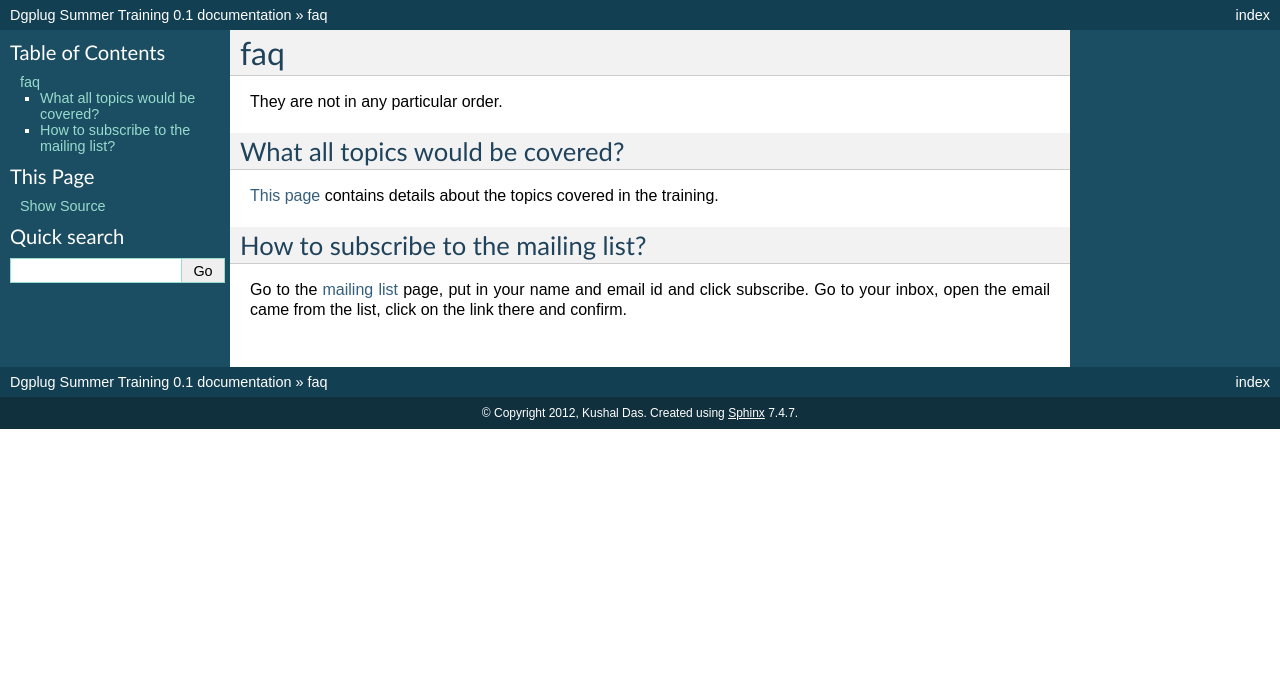
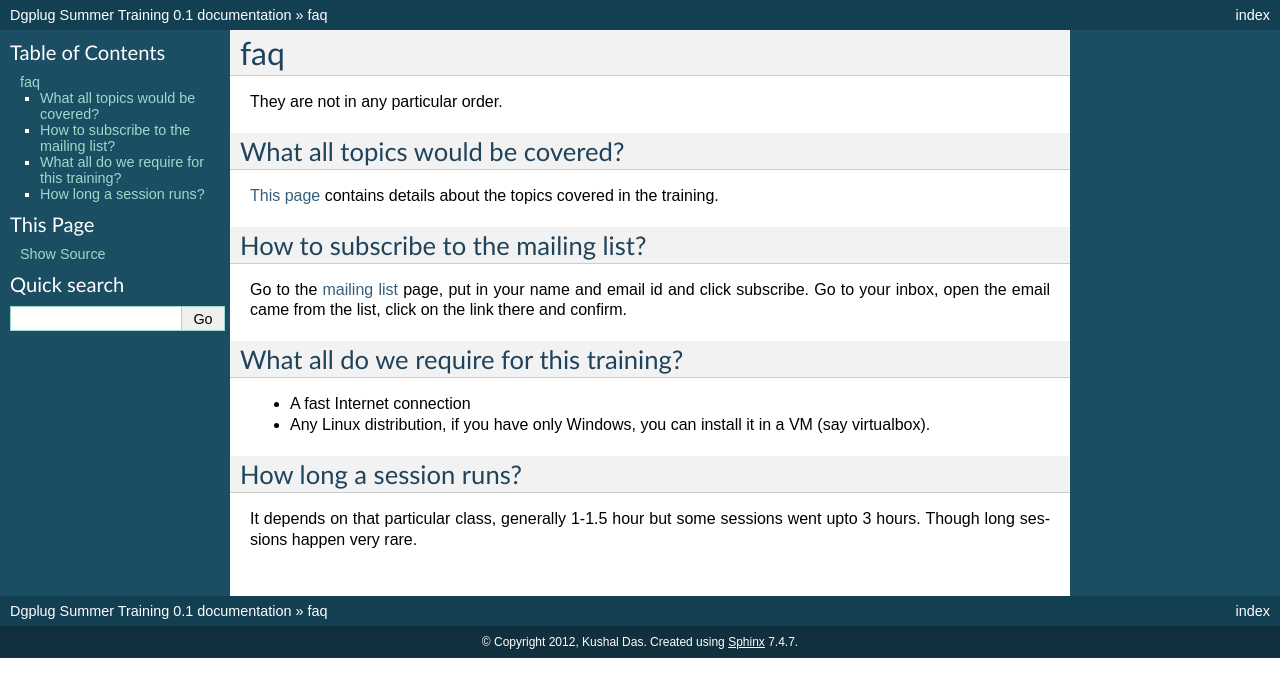
Before and after one commit to kushaldas/summertraining, a Sphinx documentation site: the page built from docs/faq.rst, in a window 1280 px wide. Shown: the top 697 px of the page. Built offline with Sphinx 7.4.7, drawn with Linux system fonts in a browser that asks for light colours.

Commit message:
More questions

```diff
--- a/docs/faq.rst
+++ b/docs/faq.rst
@@ -15,3 +15,15 @@ Go to the `mailing list <http://lists.dgplug.org/listinfo.cgi/users-dgplug.org>`
 page, put in your name and email id and click subscribe.
 Go to your inbox, open the email came from the list, click on the link there and
 confirm.
+
+What all do we require for this training?
+------------------------------------------
+
+- A fast Internet connection
+- Any Linux distribution, if you have only Windows, you can install it in a VM (say virtualbox).
+
+How long a session runs?
+-------------------------
+
+It depends on that particular class, generally 1-1.5 hour but some sessions went
+upto 3 hours. Though long sessions happen very rare.
```
